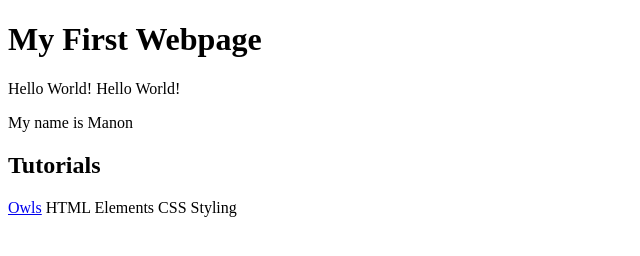
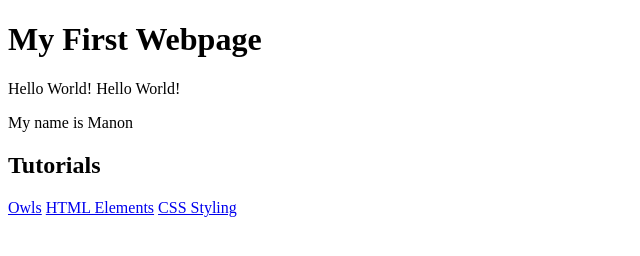
Before and after one commit to Manoncmrs/Manoncmrs.github.io, a plain HTML site: page index.html in a window 1280 px wide. Shown: the whole page, without its empty margins (0-640 px from the left). Drawn offline with Linux system fonts and the light colour scheme.

Commit message:
Added 2 file

```diff
--- a/index.html
+++ b/index.html
@@ -14,7 +14,7 @@
     <h2>Tutorials</h2>
 
     <a href="owls.html">Owls</a>
-    <a herf="https://codepen.io/manoncmrs/pen/gOOJKKY">HTML Elements</a>
-    <a herf="https://codepen.io/manoncmrs/pen/QWWewEx?editors=1100">CSS Styling</a>
+    <a href="https://codepen.io/manoncmrs/pen/gOOJKKY">HTML Elements</a>
+    <a href="https://codepen.io/manoncmrs/pen/QWWewEx?editors=1100">CSS Styling</a>
   </body>
 </html>
```
